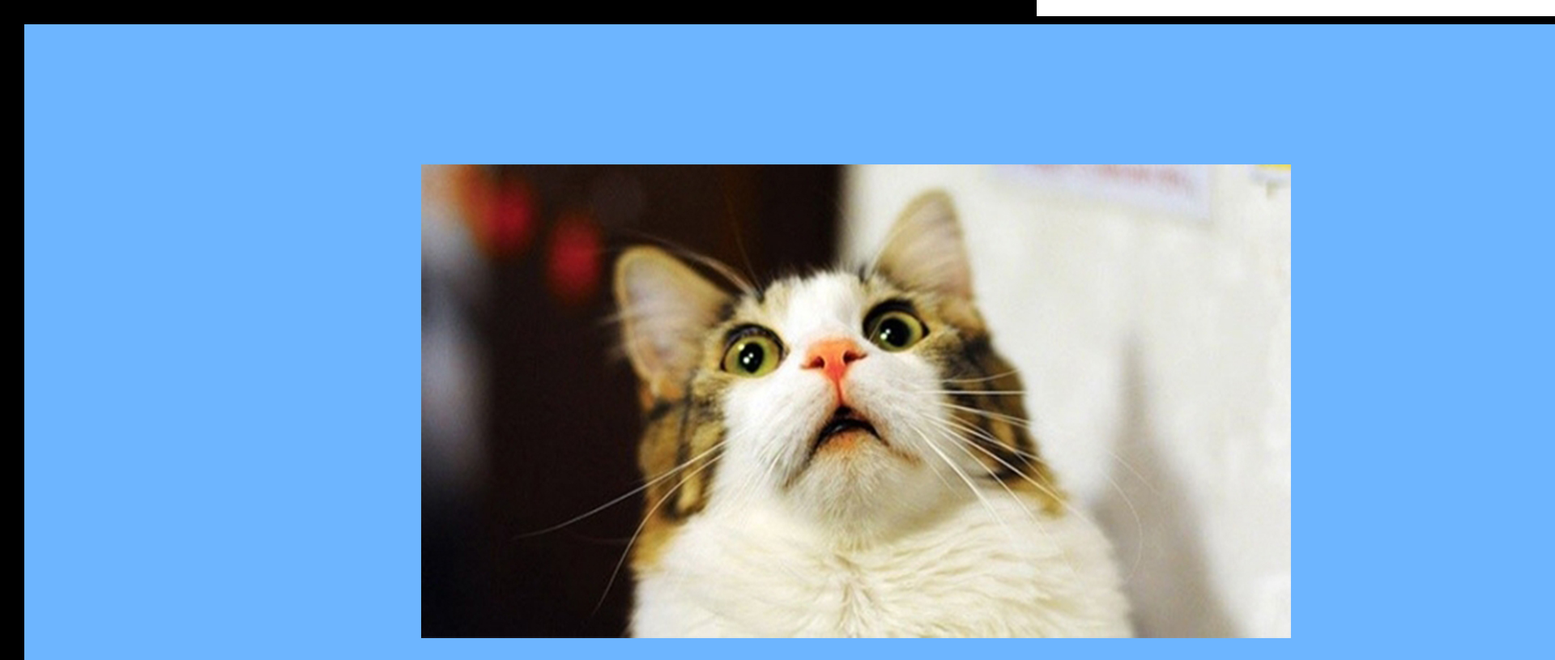
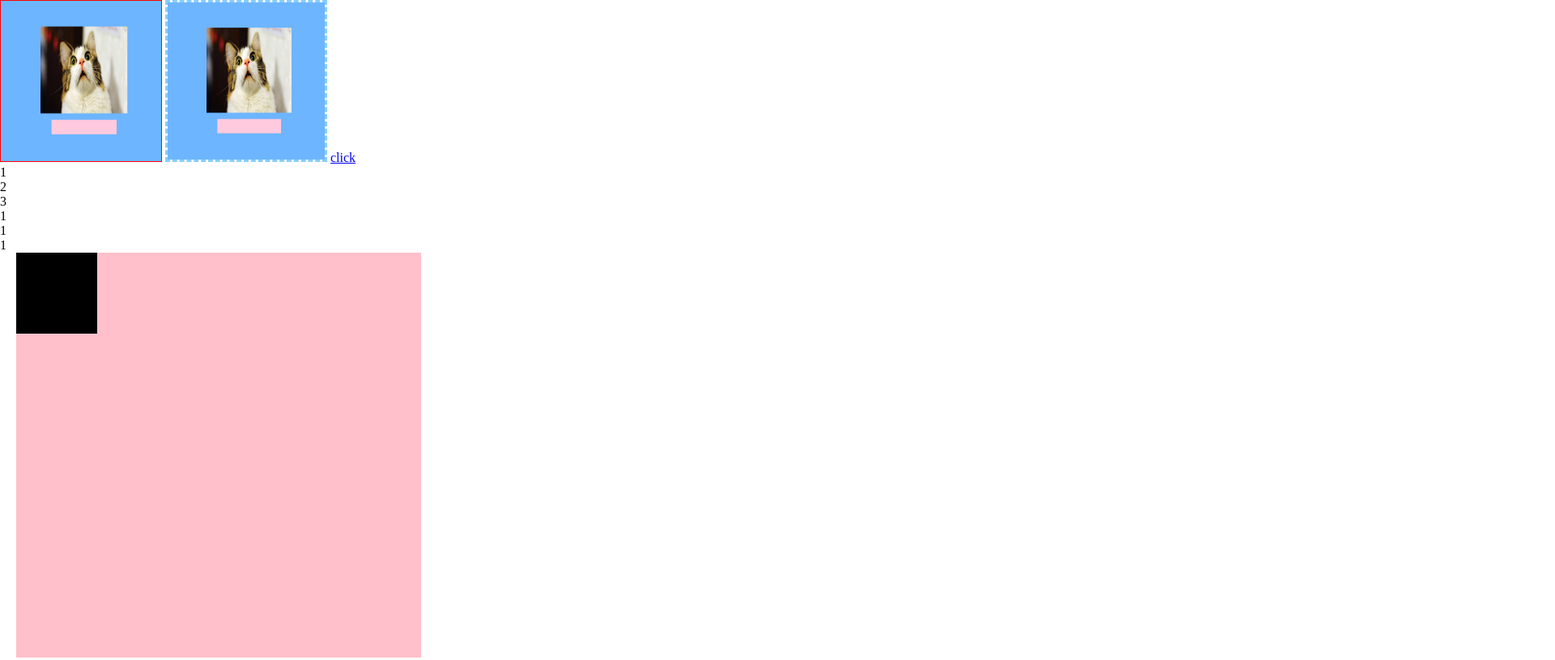
Before and after one commit to A982092/A982092.github.io00, a plain HTML site: page index.html in a window 1280 px wide. Shown: the top 815 px of the page at 81% size, 1920 px wide, since content can reach past the window. Drawn offline with Linux system fonts and the light colour scheme.

Commit message:
work1103

```diff
--- a/all.css
+++ b/all.css
@@ -1,6 +1,31 @@
 *{
     margin: 0;
     padding: 0;
+   list-style: none;
    box-sizing: border-box;
-    border: 10px solid;
 }
+img{
+    width: 200px;
+    height: 200px;
+}
+
+.img-start{
+    border: 1px solid red;
+}
+
+#img-master{
+    border: 3px dashed lightskyblue;
+}
+
+.relative{
+    margin-left: 20px;
+    background: pink;
+    width: 500px;
+    height: 500px;
+}
+
+.absolute{
+    background: black;
+    width: 100px;
+    height: 100px;
+}
--- a/index.html
+++ b/index.html
@@ -6,7 +6,24 @@
     <link rel="stylesheet" href="all.css">
 </head>
 <body>
-<img src="img/cat.jpg"></img>
+<img  class="img-start" src="img/cat.jpg" height="1080" width="1980"/>
+<img id="img-master" class="img-start" src="img/cat.jpg" height="1080" width="1980"/>
+
 <a href="https://www.google.com.tw">click</a>
+
+<ol>
+    <li>1</li>
+    <li>2</li>
+    <li>3</li>
+</ol>
+<ul>
+    <li>1</li>
+    <li>1</li>
+    <li>1</li>
+</ul>
+
+<div class="relative">
+    <div class="absolute"></div>
+</div>
 </body>
 </html>
```
